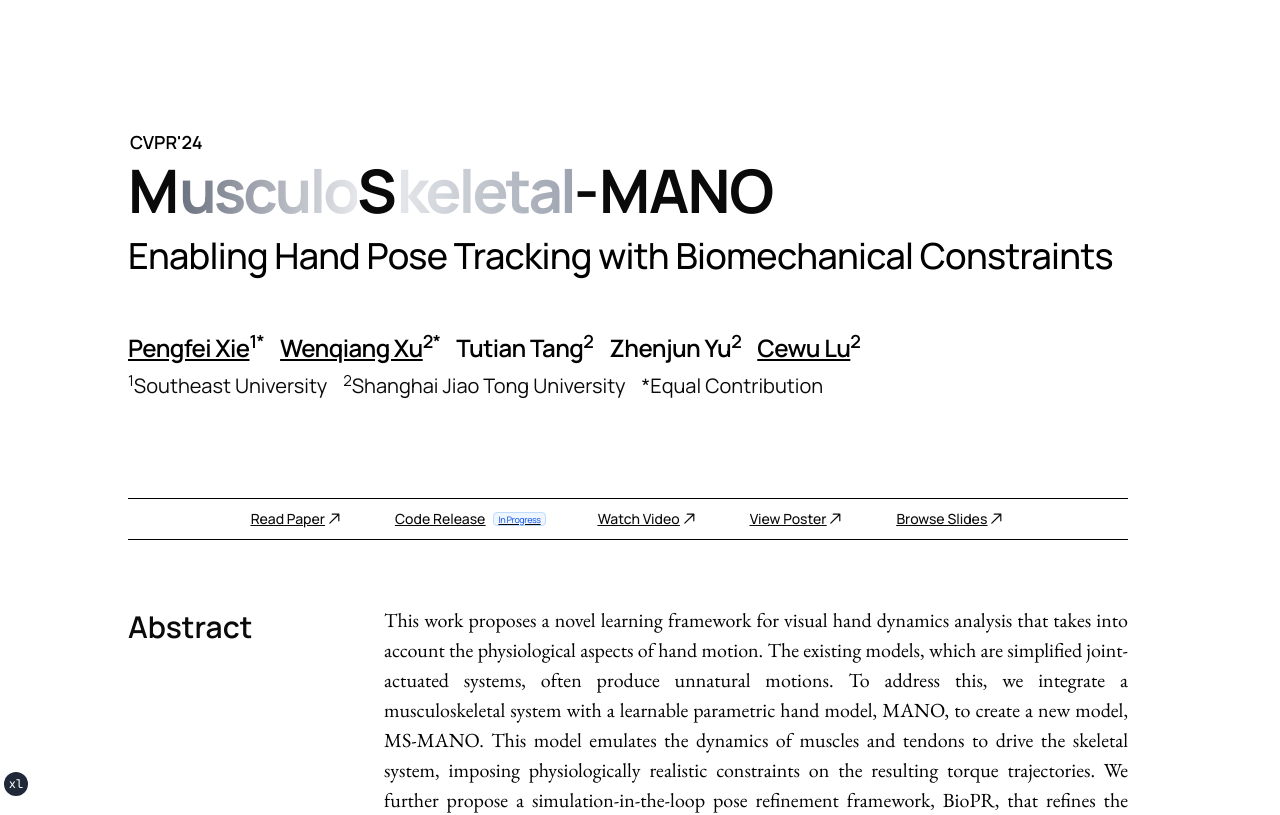
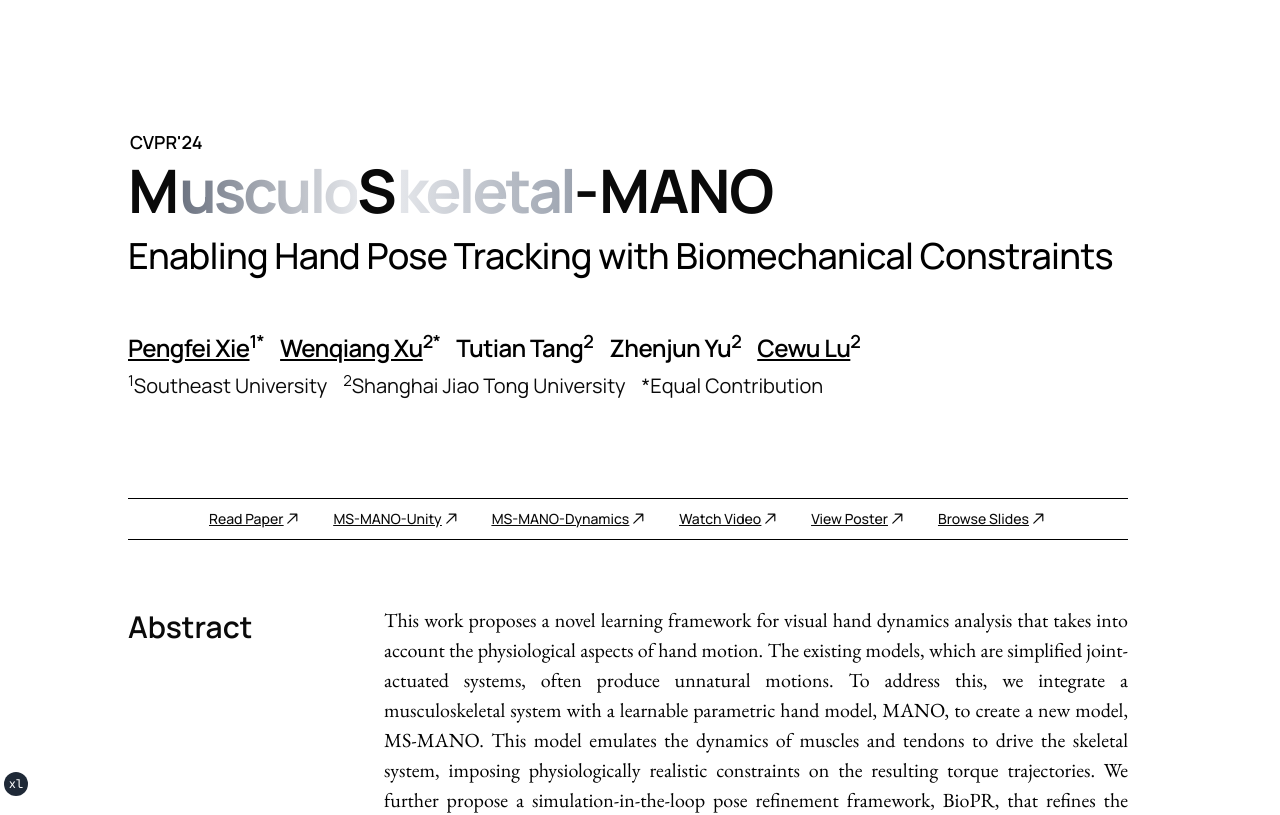
Before and after one commit to panoanx/ms-mano-next, a Next.js app: page / in a window 1280 px wide. Shown: the top 815 px of the page. Built offline with nearby package versions, Linux system fonts and the light colour scheme.

Commit message:
chore: add two links

```diff
--- a/app/page.tsx
+++ b/app/page.tsx
@@ -52,7 +52,7 @@
                   <div key={index} className="flex-shrink-0 mr-4">
                     {author.href ? (
                       <Link href={author.href} target="_blank">
-                        <div className="font-semibold leading-loose tracking-tight hover:drop-shadow-md">
+                        <div className="font-semibold leading-loose tracking-tight hover:scale-[1.02] hover:rotate-1">
                           <span className="underline">{author.name}</span>
                           <sup>{author.sup}</sup>
                         </div>
@@ -82,16 +82,20 @@
           <div className="flex items-end mt-24 ">
             <div className="flex-1 mr-6">
               <Separator className="my-0.5 h-[0.5px] bg-black" />
-              <div className="flex justify-center gap-5">
+              <div className="flex justify-center gap-6">
                 <LinkButton
                   label="Read Paper"
                   href="https://arxiv.org/abs/2404.10227"
                 />
                 <LinkButton
-                  label="Code Release"
+                  label="MS-MANO-Unity"
                   href="https://github.com/panoanx/ms-mano-unity"
                   disabled={false}
-                  hint="In Progress"
+                />
+                <LinkButton
+                  label="MS-MANO-Dynamics"
+                  href="https://github.com/panoanx/ms-mano-dynamics"
+                  disabled={false}
                 />
                 <LinkButton
                   label="Watch Video"
@@ -214,6 +218,38 @@
               <code className="text-sm mx-1">xiepf2002 at gmail dot com</code>.
             </div>
           </div>
+
+          <div className="flex mt-24">
+            <h2 className="mt-0 w-1/4 flex-shrink-0 text-3xl font-semibold">
+              Website
+            </h2>
+            <div className="text-xl leading-normal text-black text-justify font-serif mr-6">
+              The website is a static site built using Next.js and Tailwind CSS.
+              The source code is available at
+              <LinkButton
+                label="github/panoanx/msmano-next"
+                href="https://github.com/panoanx/ms-mano-next"
+                className="font-mono font-normal"
+              />
+            </div>
+          </div>
+
+          <div className="flex mt-24">
+            <h2 className="mt-0 w-1/4 flex-shrink-0 text-3xl font-semibold">
+              BibTeX
+            </h2>
+            <div className="text-xl leading-normal text-black text-justify font-serif mr-6 w-full  bg-gray-100 rounded-xl p-4">
+              <pre className="text-[13px] break-all rounded-lg ">
+                {`@inproceedings{msmano,
+  title = {MS-MANO: Enabling Hand Pose Tracking with Biomechanical Constraints},
+  author = {Xie*, Pengfei and Xu*, Wenqiang and Tang, Tutian and Yu, Zhenjun and Lu, Cewu},
+  booktitle = {{CVPR} IEEE Conference on Computer Vision and Pattern Recognition},
+  pages = {},
+  year = {2024},
+}`}
+              </pre>
+            </div>
+          </div>
         </div>
       </div>
     </>
--- a/components/link-button.tsx
+++ b/components/link-button.tsx
@@ -7,6 +7,7 @@
   href: string;
   disabled?: boolean;
   hint?: string;
+  className?: string;
 }
 
 export function LinkButton({
@@ -14,6 +15,7 @@
   href,
   disabled = false,
   hint,
+  className,
 }: LinkButtonProps) {
   return (
     <>
@@ -21,19 +23,20 @@
         variant="ghost"
         disabled={disabled}
         className={cn(
-          "hover:bg-inherit transition-all",
-          disabled && "cursor-not-allowed"
+          "hover:bg-inherit transition-all p-0",
+          disabled && "cursor-not-allowed",
+          className
         )}
         asChild
       >
         <Link
           href={href}
           className={cn(
-            "px-2 py-1 font-medium text-base inline-flex items-center",
+            "px-1 py-1 font-medium text-base inline-flex items-center",
             "group underline",
             disabled
               ? "pointer-events-none no-underline text-gray-500 hover:text-gray-500"
-              : "hover:drop-shadow"
+              : "hover:drop-sm hover:scale-[1.02] hover:rotate-1 hover:-translate-x-1 transition-all"
           )}
           aria-disabled={disabled}
           tabIndex={disabled ? -1 : 0}
@@ -61,7 +64,7 @@
               className={cn(
                 "transition-all ",
                 !disabled &&
-                  "group-hover:translate-x-0.5 group-hover:-translate-y-0.5"
+                  "group-hover:translate-x-1 group-hover:-translate-y-1"
               )}
             >
               <path
```
